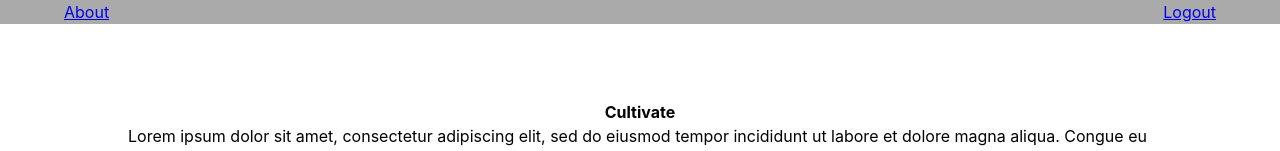
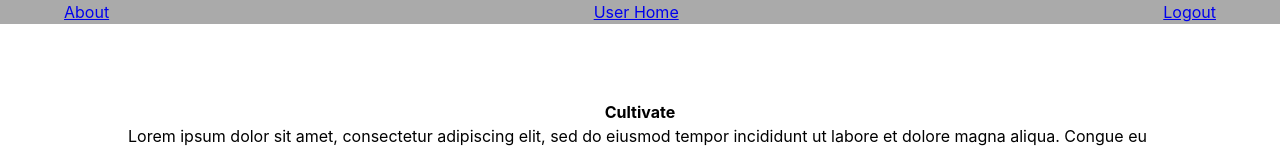
Before and after one commit to tsputzke/cultivate-app, a React (Create React App) app: page / in a window 1280 px wide. Shown: the top 151 px of the page. Built offline with nearby package versions, Linux system fonts and the light colour scheme.

Commit message:
Implement user-home link in nav

```diff
--- a/src/components/Nav/Nav.js
+++ b/src/components/Nav/Nav.js
@@ -17,6 +17,7 @@ export default class Nav extends Component {
       <nav className='nav'>
         <ul className='nav-links'>
           <li id="nav-button-left"><Link to='/about'>About</Link></li>
+          <li><Link to='/show-user'>User Home</Link></li>
           <li>
             <Link
               onClick={this.handleLogoutClick}
```
